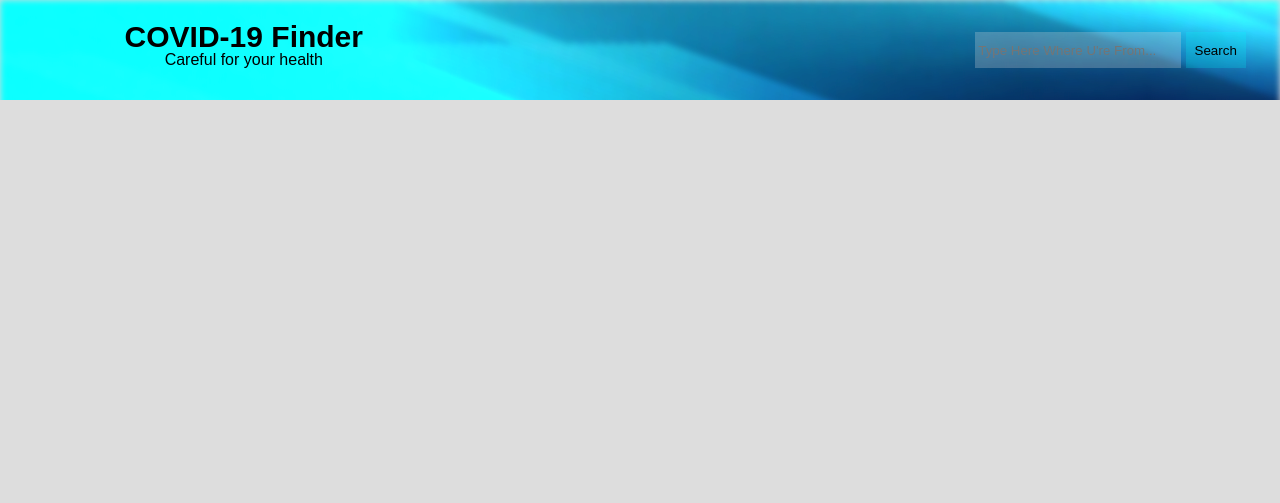
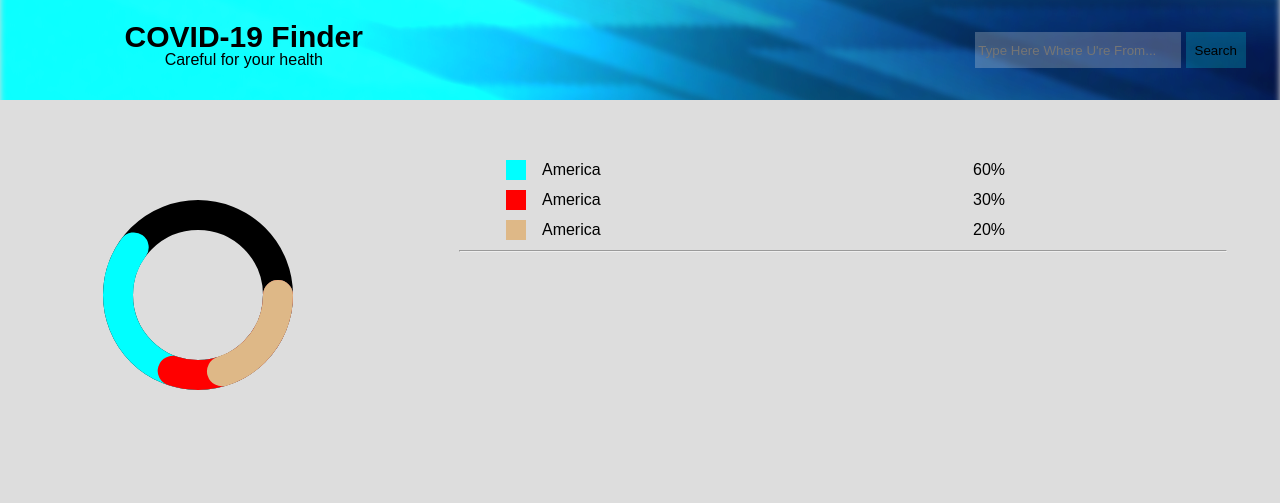
Before and after one commit to Huwng/cobruhvid, a plain HTML site: page index.html in a window 1280 px wide. Drawn offline with Linux system fonts and the light colour scheme.

Commit message:
Update 0.0.4 - Katayoki

```diff
--- a/css/index/index.css
+++ b/css/index/index.css
@@ -99,3 +99,83 @@ body {
     width: 100vw;
     height: 400px;
 }
+
+.body .start-screen {
+    width: 100vw;
+    height: 400px;
+}
+
+.body .start-screen .chart {
+    width: 300px;
+    height: 300px;
+}
+
+.body .start-screen .chart svg {
+    width: 220px;
+    height: 220px;
+}
+
+.body .start-screen .chart svg circle {
+    fill: none;
+    stroke: black;
+    stroke-width: 30px;
+    stroke-linecap: round;
+    transform: translate(5px, 5px);
+    stroke-dasharray: 502.65;
+}
+
+.body .start-screen .chart svg .c2 {
+    stroke: aqua;
+    stroke-dashoffset: calc(502 - (502 * 60) / 100);
+}
+
+.body .start-screen .chart svg .c3 {
+    stroke: red;
+    stroke-dashoffset: calc(502 - (502 * 30) / 100);
+
+}
+
+.body .start-screen .chart svg .c4 {
+    stroke: burlywood;
+    stroke-dashoffset: calc(502 - (502 * 20) / 100);
+}
+
+.body .start-screen .information {
+    width: 60%;
+    height: 300px;
+}
+
+.body .start-screen .information .charted-region {
+    width: 100%;
+    height: 100px;
+}
+
+.body .start-screen .information .charted-region .descript {
+    width: 90%;
+    height: 30px;
+}
+
+.body .start-screen .information .charted-region .descript .color-fg {
+    width: 20px;
+    height: 20px;
+}
+
+.body .start-screen .information .charted-region .descript .color-fg.fg-c2 {
+    background-color: aqua;
+}
+
+.body .start-screen .information .charted-region .descript .color-fg.fg-c3 {
+    background-color: red;
+}
+
+.body .start-screen .information .charted-region .descript .color-fg.fg-c4 {
+    background-color: burlywood;
+}
+
+.body .start-screen .information .charted-region .descript .name {
+    width: 60%;
+}
+
+.body .start-screen .information .charted-region .descript .percentage {
+    width: 30%;
+}
--- a/index.html
+++ b/index.html
@@ -30,6 +30,37 @@
         </div>
     </div>
     <div class="body">
+        <div class="start-screen f-space-a">
+            <div class="chart f-center">
+                <svg>
+                    <circle cx="100" cy="100" r="80" class="c1"></circle>
+                    <circle cx="100" cy="100" r="80" class="c2"></circle>
+                    <circle cx="100" cy="100" r="80" class="c3"></circle>
+                    <circle cx="100" cy="100" r="80" class="c4"></circle>
+                </svg>
+            </div>
+            <div class="information">
+                <div class="charted-region f-center f-vertical">
+                    <div class="descript at-c2 f-space-a">
+                        <div class="color-fg fg-c2"></div>
+                        <label class="name">America</label>
+                        <label class="percentage">60%</label>
+                    </div>
+                    <div class="descript at-c3 f-space-a">
+                        <div class="color-fg fg-c3"></div>
+                        <label class="name">America</label>
+                        <label class="percentage">30%</label>
+                    </div>
+                    <div class="descript at-c4 f-space-a">
+                        <div class="color-fg fg-c4"></div>
+                        <label class="name">America</label>
+                        <label class="percentage">20%</label>
+                    </div>
+                </div>
+                <hr>
+                <div class="hlobal-infor"></div>
+            </div>
+        </div>
         <div class="region-selection">
             <table id="region-table"></table>
         </div>
--- a/script/index-control.js
+++ b/script/index-control.js
@@ -1,3 +1,11 @@
 (function main() {
+    /**@type {HTMLInputElement} */
     let inp_region = _$(`#inp-region`)
-}).call(main)
+    let smt_region = _$(`#search-region`)
+    let tab_region = _$(`#region-table`)
+
+    smt_region.addEventListener(`click`, function() {
+        let data = inp_region.value
+        let tmpTR = cRE()
+    })
+}).call(this)
```
Also changed, not shown: README.md.
